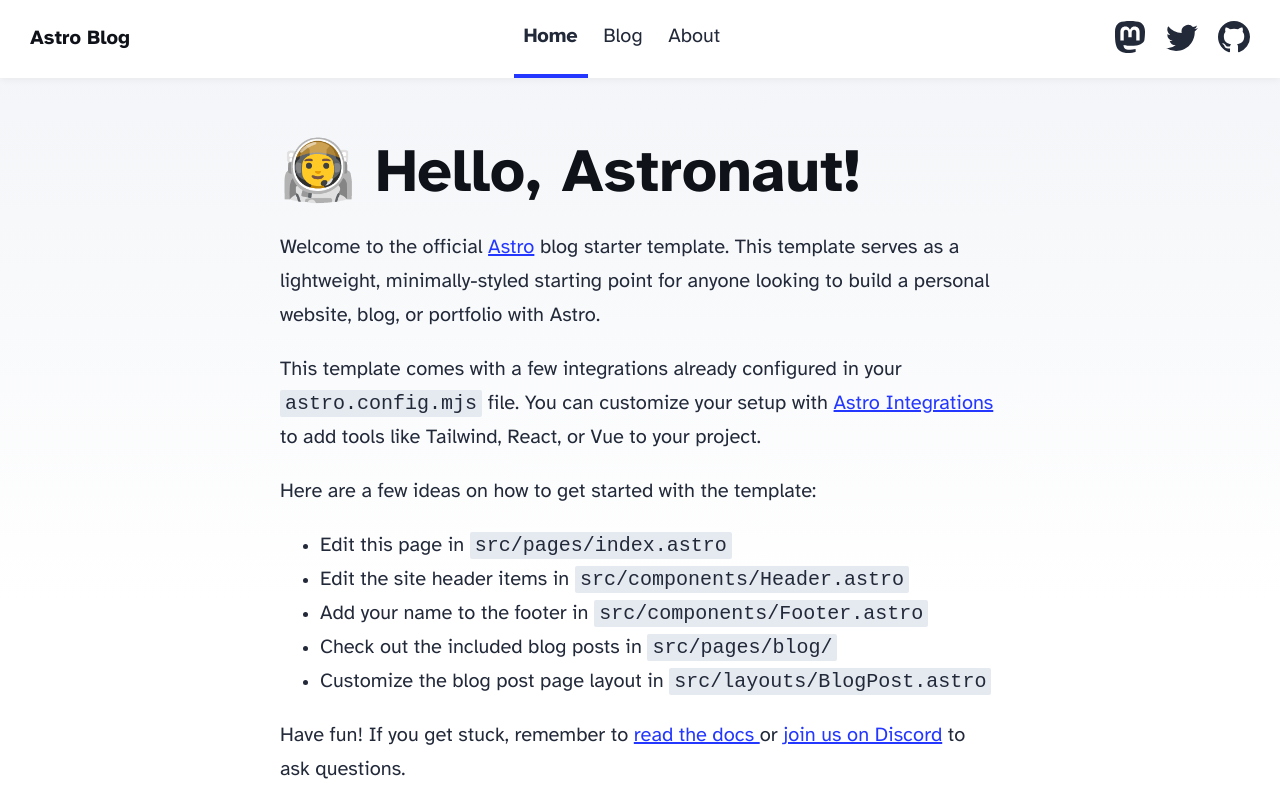
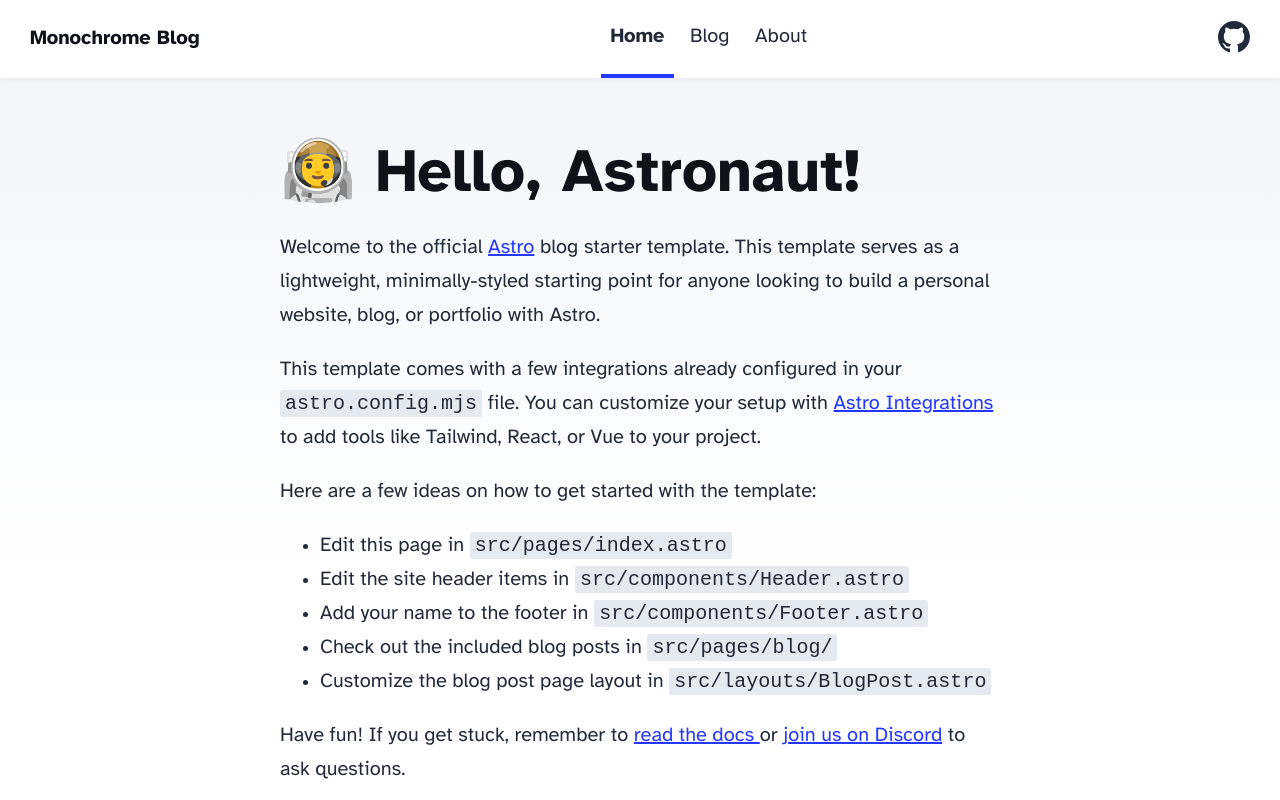
Before and after one commit to Monochrome0209/MonochromePapilio.github.io, an Astro site: page / in a window 1280 px wide. Shown: the top 800 px of the page. Built offline with nearby package versions, Linux system fonts and the light colour scheme; Astro itself is replaced by a stand-in of ours.

Commit message:
feat: headerの改修

```diff
--- a/src/components/Header.astro
+++ b/src/components/Header.astro
@@ -12,26 +12,8 @@
 			<HeaderLink href="/about">About</HeaderLink>
 		</div>
 		<div class="social-links">
-			<a href="https://m.webtoo.ls/@astro" target="_blank">
-				<span class="sr-only">Follow Astro on Mastodon</span>
-				<svg viewBox="0 0 16 16" aria-hidden="true" width="32" height="32"
-					><path
-						fill="currentColor"
-						d="M11.19 12.195c2.016-.24 3.77-1.475 3.99-2.603.348-1.778.32-4.339.32-4.339 0-3.47-2.286-4.488-2.286-4.488C12.062.238 10.083.017 8.027 0h-.05C5.92.017 3.942.238 2.79.765c0 0-2.285 1.017-2.285 4.488l-.002.662c-.004.64-.007 1.35.011 2.091.083 3.394.626 6.74 3.78 7.57 1.454.383 2.703.463 3.709.408 1.823-.1 2.847-.647 2.847-.647l-.06-1.317s-1.303.41-2.767.36c-1.45-.05-2.98-.156-3.215-1.928a3.614 3.614 0 0 1-.033-.496s1.424.346 3.228.428c1.103.05 2.137-.064 3.188-.189zm1.613-2.47H11.13v-4.08c0-.859-.364-1.295-1.091-1.295-.804 0-1.207.517-1.207 1.541v2.233H7.168V5.89c0-1.024-.403-1.541-1.207-1.541-.727 0-1.091.436-1.091 1.296v4.079H3.197V5.522c0-.859.22-1.541.66-2.046.456-.505 1.052-.764 1.793-.764.856 0 1.504.328 1.933.983L8 4.39l.417-.695c.429-.655 1.077-.983 1.934-.983.74 0 1.336.259 1.791.764.442.505.661 1.187.661 2.046v4.203z"
-					></path></svg
-				>
-			</a>
-			<a href="https://twitter.com/astrodotbuild" target="_blank">
-				<span class="sr-only">Follow Astro on Twitter</span>
-				<svg viewBox="0 0 16 16" aria-hidden="true" width="32" height="32"
-					><path
-						fill="currentColor"
-						d="M5.026 15c6.038 0 9.341-5.003 9.341-9.334 0-.14 0-.282-.006-.422A6.685 6.685 0 0 0 16 3.542a6.658 6.658 0 0 1-1.889.518 3.301 3.301 0 0 0 1.447-1.817 6.533 6.533 0 0 1-2.087.793A3.286 3.286 0 0 0 7.875 6.03a9.325 9.325 0 0 1-6.767-3.429 3.289 3.289 0 0 0 1.018 4.382A3.323 3.323 0 0 1 .64 6.575v.045a3.288 3.288 0 0 0 2.632 3.218 3.203 3.203 0 0 1-.865.115 3.23 3.23 0 0 1-.614-.057 3.283 3.283 0 0 0 3.067 2.277A6.588 6.588 0 0 1 .78 13.58a6.32 6.32 0 0 1-.78-.045A9.344 9.344 0 0 0 5.026 15z"
-					></path></svg
-				>
-			</a>
-			<a href="https://github.com/withastro/astro" target="_blank">
-				<span class="sr-only">Go to Astro's GitHub repo</span>
+			<a href="https://github.com/Monochrome0209" target="_blank">
+				<span class="sr-only">Go to My GitHub</span>
 				<svg viewBox="0 0 16 16" aria-hidden="true" width="32" height="32"
 					><path
 						fill="currentColor"
--- a/src/consts.ts
+++ b/src/consts.ts
@@ -1,5 +1,5 @@
 // Place any global data in this file.
 // You can import this data from anywhere in your site by using the `import` keyword.
 
-export const SITE_TITLE = 'Astro Blog';
+export const SITE_TITLE = 'Monochrome Blog';
 export const SITE_DESCRIPTION = 'Welcome to my website!';
```
